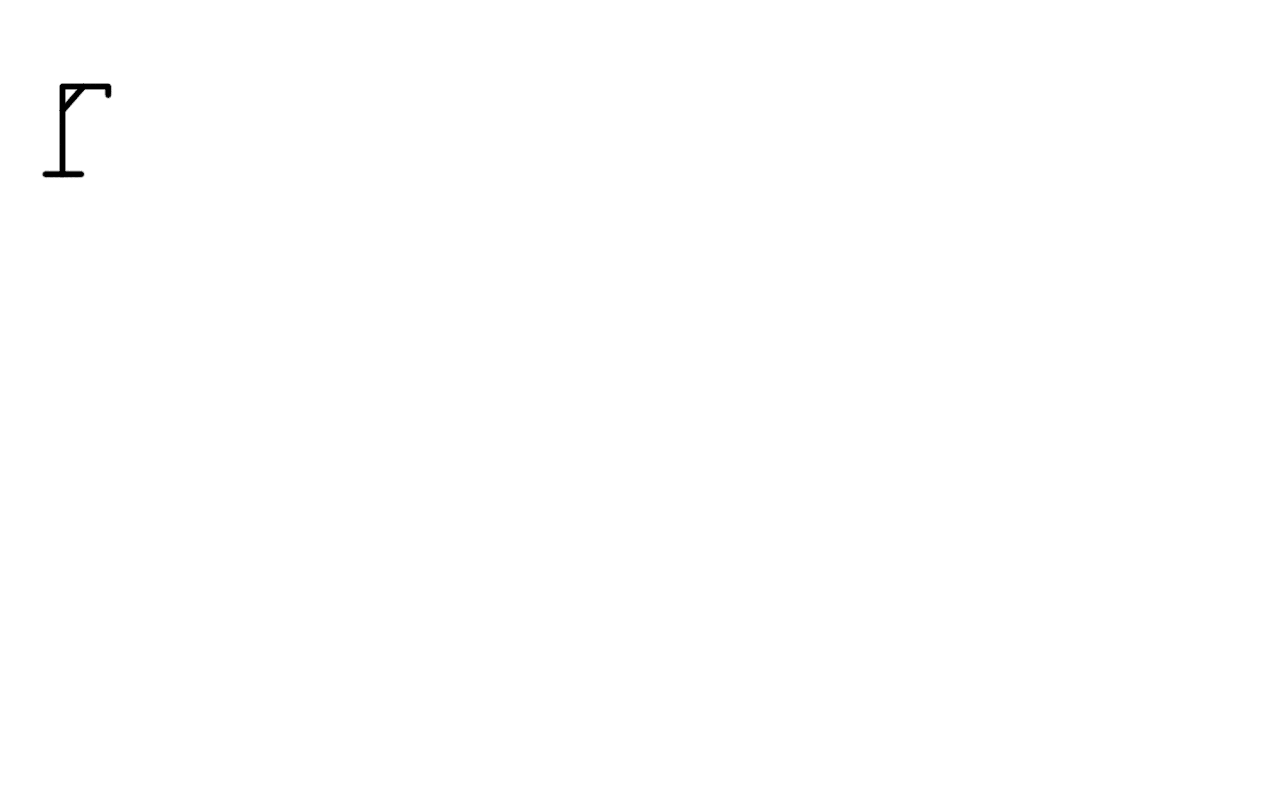
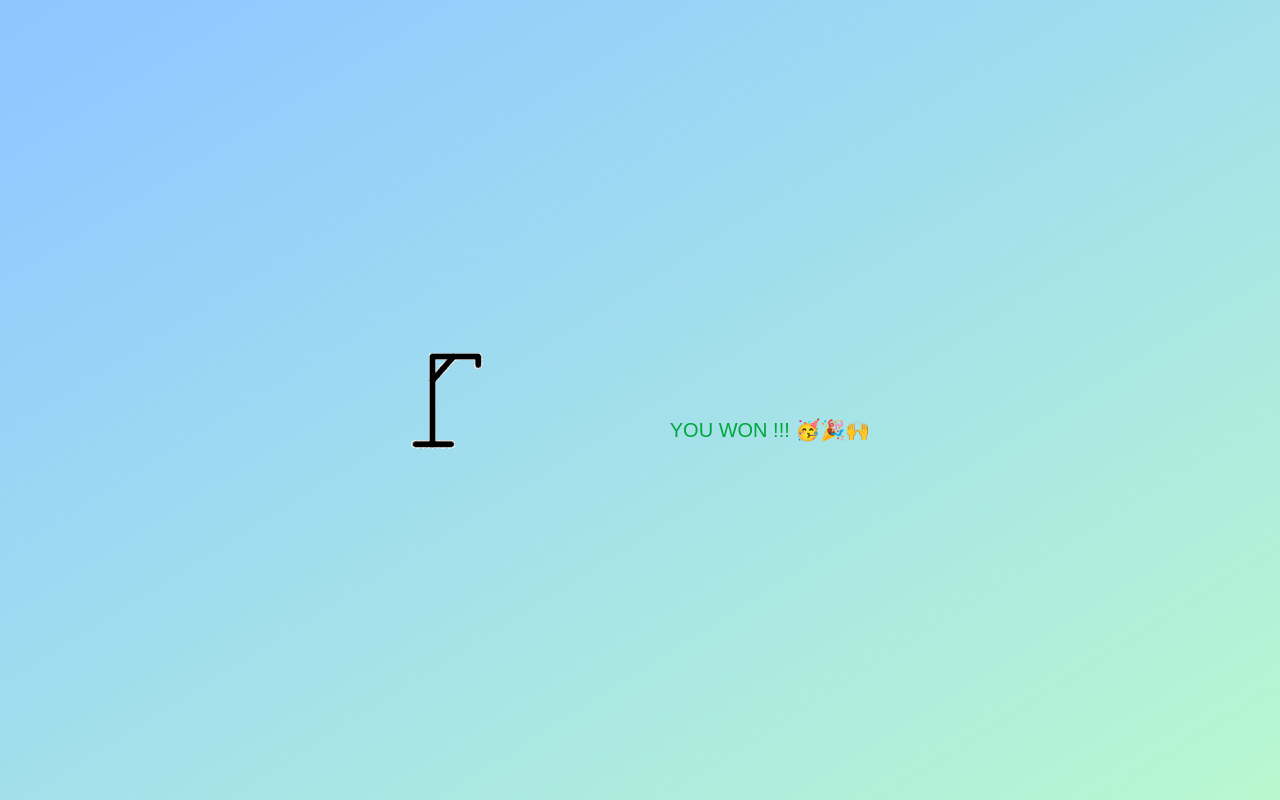
Before and after one commit to sophiathapa/Hangman-Game, a Next.js app in the folder react/: page /game in a window 1280 px wide. Built offline with nearby package versions, Linux system fonts and the light colour scheme.

Commit message:
replace useState with redux and ui for the /game

```diff
--- a/react/src/app/game/page.tsx
+++ b/react/src/app/game/page.tsx
@@ -1,79 +1,97 @@
-'use client'
-import { useState } from "react";
+"use client";
+import { useEffect, useState } from "react";
 import { useDispatch, useSelector } from "react-redux";
-import {setImage,setIndex,setColor} from '@/features/game/gameSlice'
+import { setImage, setIndex, setColor, setGuessWord } from "@/features/game/gameSlice";
+
+const keyboard = [
+  ["Q", "W", "E", "R", "T", "Y", "U", "I", "O", "P"],
+  ["A", "S", "D", "F", "G", "H", "J", "K", "L"],
+  ["Z", "X", "C", "V", "B", "N", "M"],
+];
+
+const Game = () => {
+
+  const { correctWord, initialGuess } = useSelector((state) => state.genre);
+  const { image, index, guessWord } = useSelector((state) => state.game);
+  const dispatch = useDispatch();
+
+  const handleGuess = (val) => {
+    const isIncluded = correctWord.includes(val);
+    if (isIncluded) {
+      const matchedIndex = correctWord
+        .split("")
+        .map((item, id) => {
+          if (item == val) return id;
+        })
+        .filter((item) => item || item == 0);
+
+      dispatch(setIndex([...index, ...matchedIndex]));
+    } else {
+      dispatch(setImage());
+      dispatch(setColor("bg-gray-500"));
+    }
+    console.log(index)
+  };
 
 
+  useEffect(() => {
+  const word = correctWord
+    ?.split("")
+    .map((val, id) => (index.includes(id) ? correctWord[id] : "_"))
+    .join("");
 
-const keyboard = [
-    ['Q', 'W', 'E', 'R', 'T', 'Y', 'U', 'I', 'O', 'P'],
-    ['A', 'S', 'D', 'F', 'G', 'H', 'J', 'K', 'L'],
-    ['Z', 'X', 'C', 'V', 'B', 'N', 'M']
-]
-
-
-
-
-const Game = () => {
-  // const [ guessWord,setguessWord] = useState('_______')
-  // const [ image,setimage] = useState(1)
-  // const [index,setIndex]  = useState([])
-  // const[color,setColor] = useState('bg-black')
-  // const correctWord = 'HANGMAN'
-  const {correctWord,guessWord} = useSelector((state)=> state.genre)
-  const { image, color, index} = useSelector((state)=> state.game)
-  const dispatch = useDispatch();
-
-  console.log(correctWord)
-  const handleGuess =(val)=>{
-      const isIncluded = correctWord.includes(val)
-    if (isIncluded){
-        const matchedIndex = correctWord.split('').map((item,id)=>{
-      if (item == val)
-        return id
-        }).filter(item=> item || item == 0)
-
-        dispatch(setIndex([...index, ...matchedIndex]))
-
-    }
-
-    else {
-           dispatch(setImage())
-        dispatch(setColor('bg-gray-500'))
-    }
-  }
+  dispatch(setGuessWord(word));
+}, [index, correctWord, dispatch]);
 
 
   return (
-   <div className=" justify-center m-10 ">
-    <div className="mt-20">
-    <img src={`hang_${image}.gif`} alt='hangman'/>
+    <div className="min-h-screen flex gap-40 items-center justify-center bg-gradient-to-br from-blue-300 to-green-200">
+      <div className="">
+        <img src={`hang_${image}.gif`} alt="hangman" />
       </div>
       <div className=" flex  flex-col">
-      <div className="flex gap-3 justify-center">
-       {guessWord?.split('').map((val,id)=>{
-     return (<div key ={id} className="">
-           {index.includes(id) ? correctWord[id] : '_'}
-     </div>)
+        <div className="flex gap-3 justify-center text-2xl">
+          {guessWord?.split("").map((val,id) => {
+            return (
+              <div key={id} className="">
+                {val}
+              </div>
+            );
           })}
         </div>
-      <div className=" mt-15">
-      {(image < 7 && correctWord?.length !== index.length) && keyboard.map((val,id)=>{
-        return(<div key = {id} className="flex justify-center item-center ">{
-
-          val.map((item,idx)=>{
-          return(<div key = {idx} className={`p-2 m-2 bg-black text-white`}  onClick={()=>handleGuess(item)}>
+        <div className=" mt-15 text-xl">
+          {image < 7 && correctWord?.length !== index.length ? (
+            keyboard.map((val, id) => {
+              return (
+                <div key={id} className="flex justify-center item-center">
+                  {val.map((item, idx) => {
+                    return (
+                      <div
+                        key={idx}
+                        className={`p-2 m-2 bg-black text-white`}
+                        onClick={() => {handleGuess(item.toLowerCase())
+                        }}
+                      >
                         {item}
                       </div>
-          )
+                    );
+                  })}
+                </div>
+              );
             })
-         }</div>
-      )})}
+          ) : guessWord.toLowerCase() === correctWord.toLowerCase() ? (
+            <div className="flex justify-center text-green-600">
+              YOU WON !!! 🥳🎉🙌
+            </div>
+          ) : guessWord !== correctWord && image === 7 ? (
+            <div className="flex justify-center text-red-500">
+              YOU LOST !!!👎😢🤧
+            </div>
+          ) : null}
         </div>
       </div>
     </div>
   );
-}
-
+};
 
 export default Game;
--- a/react/src/app/page.tsx
+++ b/react/src/app/page.tsx
@@ -1,7 +1,7 @@
 'use client'
 import React, { useState } from "react";
 import { useDispatch, useSelector } from "react-redux";
-import {setCorrectWord, setGenre, setGuessWord} from "@/features/genre/genreSlice"
+import {setCorrectWord, setGenre, setInitialGuess} from "@/features/genre/genreSlice"
 import { useRouter } from "next/navigation";
 
 
@@ -28,7 +28,7 @@ const things = [
 
 function Home ()
 {
-  const {genre, correctWord,guessWord} = useSelector((state)=> state.genre)
+  const {genre, correctWord,initialGuess} = useSelector((state)=> state.genre)
   const dispatch = useDispatch()
   const router = useRouter()
 
@@ -48,18 +48,19 @@ function Home ()
     }
 
     dispatch(setCorrectWord(word))
-    dispatch(setGuessWord())
+    dispatch(setInitialGuess(word))
 
     setTimeout(() => {
       router.push('/game')
-    }, 1000);
+    }, 500);
   }
 
 
      console.log(correctWord)
-     console.log(guessWord)
+     console.log(initialGuess)
   return (
     <div className="min-h-screen flex items-center justify-center bg-gradient-to-br from-blue-300 to-green-200 p-4 font-sans">
+
       {/* Main container for the UI kit */}
       <div className="relative bg-yellow-100 bg-opacity-80 rounded-2xl shadow-xl p-6 w-full max-w-sm border-4 border-yellow-200">
         {/* Top banner with "Game UI kit" title */}
--- a/react/src/features/game/gameSlice.js
+++ b/react/src/features/game/gameSlice.js
@@ -3,9 +3,10 @@ import { createSlice } from "@reduxjs/toolkit";
 const gameSlice = createSlice({
   name: "game",
   initialState: {
-    image: "1",
+    image: 1,
     index: [],
     color: "bg-black",
+    guessWord :""
   },
   reducers: {
     setImage :(state)=>{
@@ -17,10 +18,13 @@ const gameSlice = createSlice({
 
     setIndex : (state,action)=>{
       state.index = action.payload
+    },
+    setGuessWord : (state,action)=>{
+      state.guessWord = action.payload
     }
   },
 });
 
 
-export const {setColor,setImage,setIndex} =  gameSlice.actions
+export const {setColor,setImage,setIndex,setGuessWord} =  gameSlice.actions
 export default gameSlice.reducer;
--- a/react/src/features/genre/genreSlice.js
+++ b/react/src/features/genre/genreSlice.js
@@ -6,22 +6,22 @@ const genreSlice = createSlice({
      genre : "",
      correctWord :"",
     guessWord: "",
+    initialGuess : "",
      },
   reducers : {
     setGenre : (state,action)=>{
       state.genre = action.payload
     },
     setCorrectWord : (state,action)=>{
-      state.correctWord = action.payload
+      state.correctWord = action.payload.toLowerCase()
     },
-
-    setGuessWord :(state)=>{
-      const array = state.correctWord.split("")
+    setInitialGuess :(state,action)=>{
+      const array = action.payload.split("")
       const word = array.map(()=>"_")
-      state.guessWord = word.join("")
-    }
+      state.initialGuess = word.join("")
+    },
   }
 })
 
-export const { setGenre, setCorrectWord,setGuessWord} = genreSlice.actions;
+export const { setGenre, setCorrectWord,setInitialGuess} = genreSlice.actions;
 export default genreSlice.reducer;
```
Lines whose indentation alone changed are shown as unchanged.
